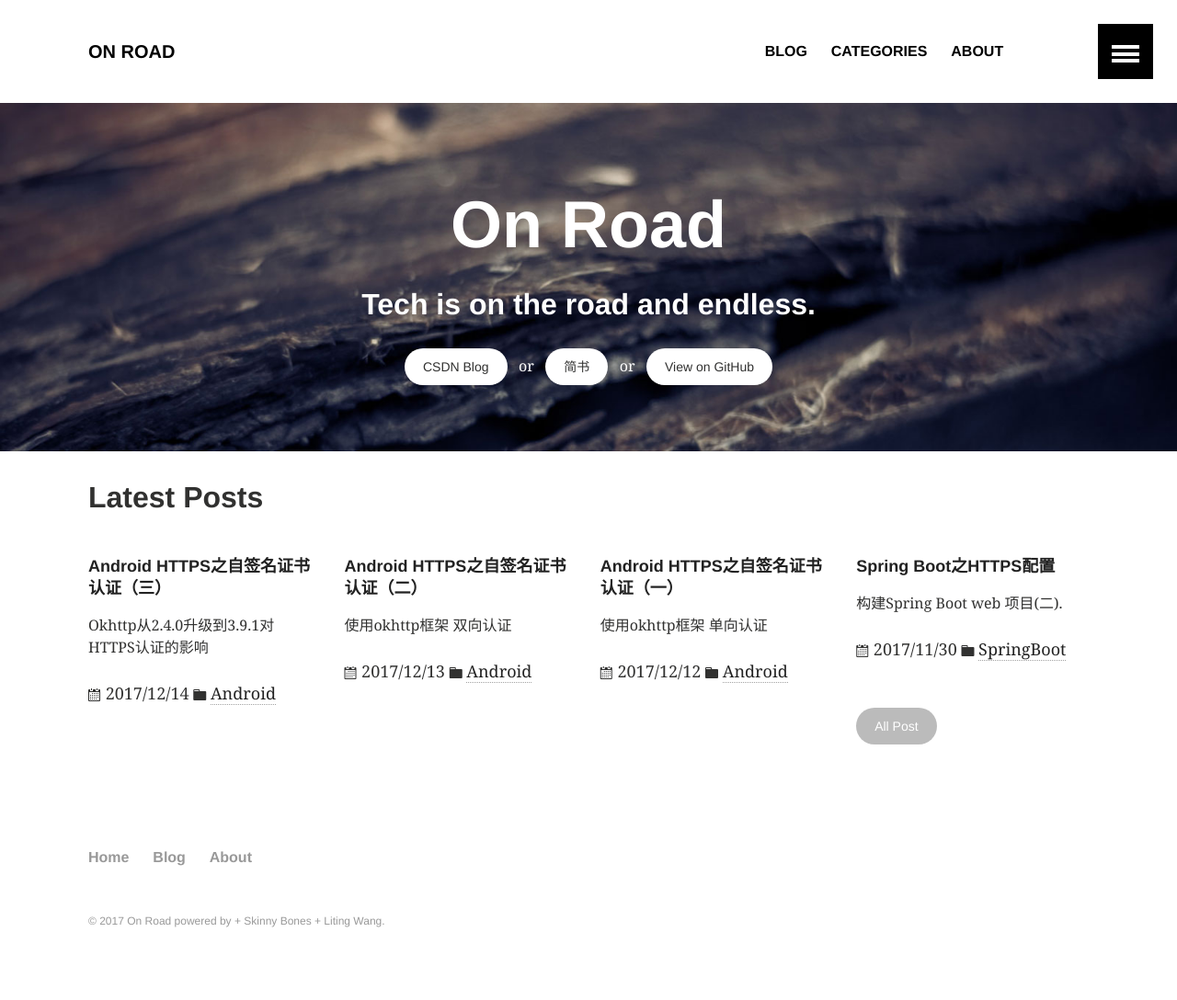
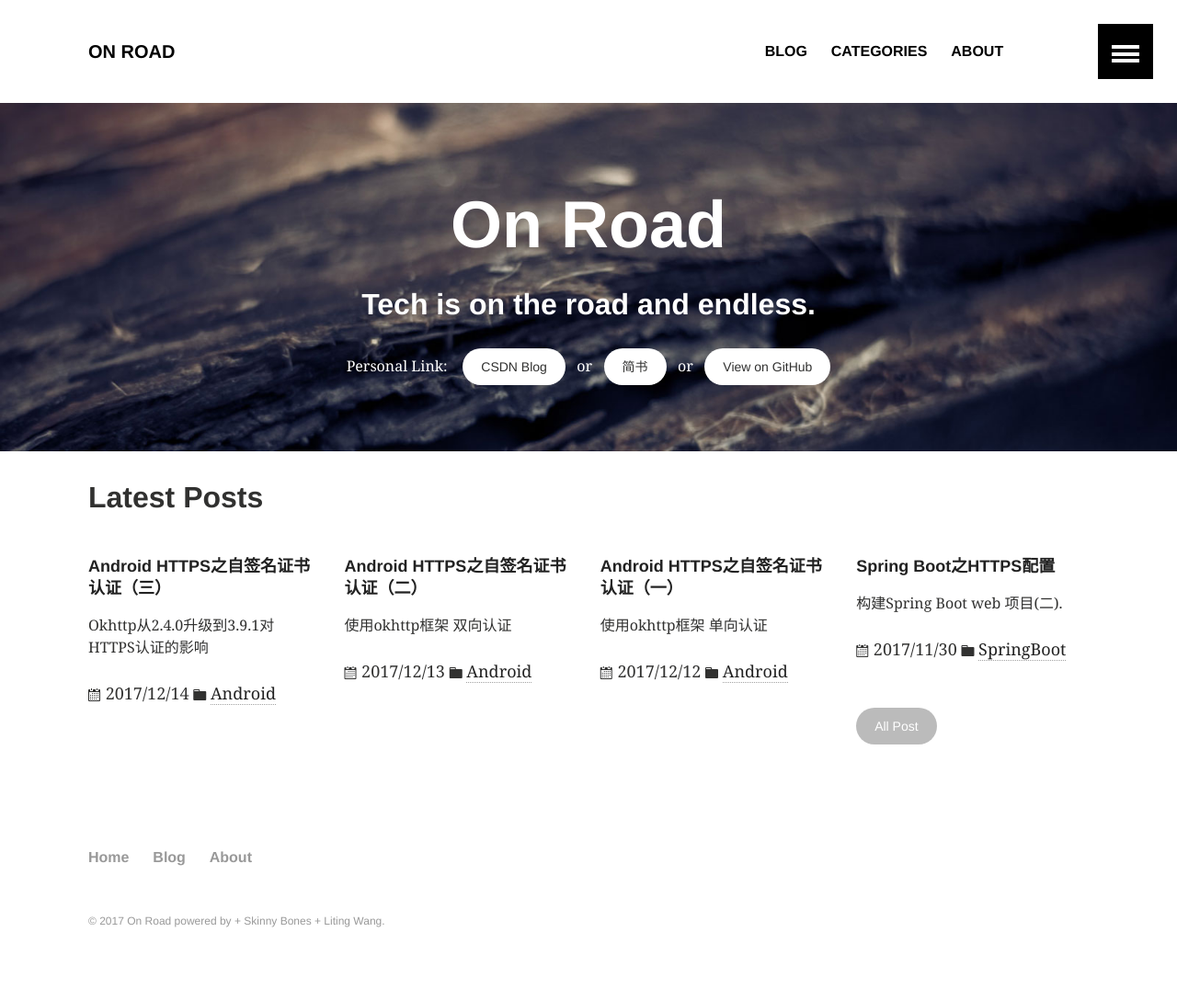
Before and after one commit to onroadtech/onroadtech.github.io, a Jekyll site: the page built from index.md, in a window 1280 px wide. Shown: the whole page at 92% size. Built offline with Jekyll 4.4.1, drawn with Linux system fonts in a browser that asks for light colours.

Commit message:
Add Personal Link.

```diff
--- a/_layouts/home.html
+++ b/_layouts/home.html
@@ -38,7 +38,7 @@
       <div class="wrap page-lead-content">
         <h1>On Road</h1>
         <h2>Tech is on the road and endless.</h2>
-        <a href="http://blog.csdn.net/ltwang_tech" class="btn-inverse">CSDN Blog</a>  &nbsp; or &nbsp; <a href="http://www.jianshu.com/u/bff702394bcf" class="btn-inverse">简书</a> &nbsp; or &nbsp; <a href="https://github.com/onroadtech" class="btn-inverse">View on GitHub</a>
+        Personal Link:&nbsp; &nbsp; <a href="http://blog.csdn.net/ltwang_tech" class="btn-inverse">CSDN Blog</a>  &nbsp; or &nbsp; <a href="http://www.jianshu.com/u/bff702394bcf" class="btn-inverse">简书</a> &nbsp; or &nbsp; <a href="https://github.com/onroadtech" class="btn-inverse">View on GitHub</a>
       </div><!-- /.page-lead-content -->
     </div><!-- /.page-lead -->
     {% endif %}
```
